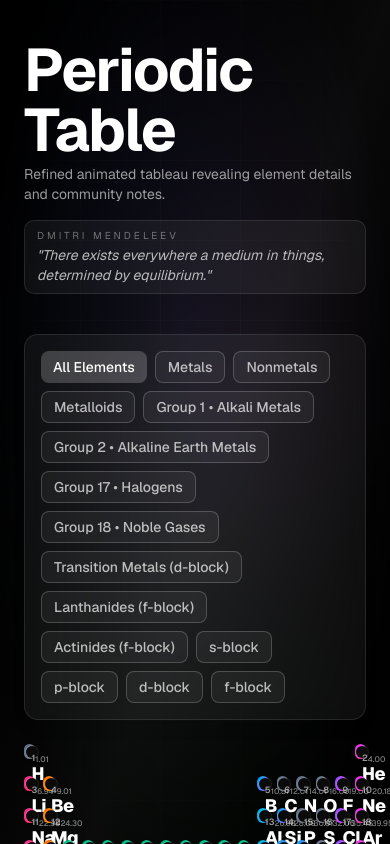
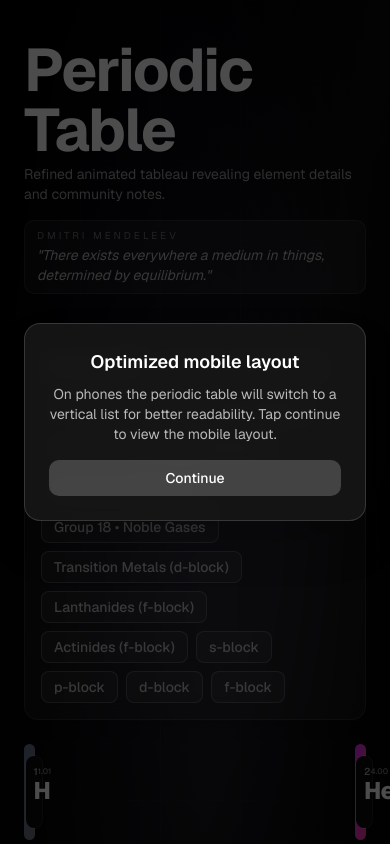
Before and after one commit to nimeduhansaka/Periodic-Table-UI, a Next.js app: page / in a window 390 px wide. Shown: the top 844 px of the page. Built offline with nearby package versions, Linux system fonts and the light colour scheme.

Commit message:
Fixed for mobile

```diff
--- a/src/components/ElementCard.js
+++ b/src/components/ElementCard.js
@@ -29,16 +29,16 @@ export default function ElementCard({ el, onClick }) {
       whileHover={{ scale: 1.05 }}
       whileTap={{ scale: 0.98 }}
       onClick={() => onClick(el)}
-      className={`relative aspect-square w-full min-w-0 rounded-lg bg-gradient-to-br ${color} p-[1.5px] shadow-sm`}
+      className={`relative w-full min-h-[96px] min-w-0 rounded-lg bg-gradient-to-br ${color} p-[1.5px] shadow-sm sm:aspect-square sm:min-h-0`}
     >
-      <div className="flex h-full w-full flex-col justify-between rounded-[9px] bg-neutral-950 p-1.5 text-left ring-1 ring-white/10">
-        <div className="flex items-center justify-between text-[9px] font-semibold text-white/60">
+      <div className="flex h-full w-full flex-col justify-between rounded-[9px] bg-neutral-950 p-2 text-left ring-1 ring-white/10 sm:p-1.5">
+        <div className="flex items-center justify-between text-[10px] font-semibold text-white/60 sm:text-[9px]">
           <span>{el.number}</span>
-          <span className="text-[8px] font-medium text-white/50">{atomicMass}</span>
+          <span className="text-[8px] font-medium text-white/50 sm:text-[8px]">{atomicMass}</span>
         </div>
         <div className="min-w-0">
-          <div className="text-lg font-extrabold leading-none tracking-tight text-white">{el.symbol}</div>
-          <div className="mt-0.5 truncate text-[9px] text-white/50" title={el.name}>{el.name}</div>
+          <div className="text-2xl font-extrabold leading-none tracking-tight text-white sm:text-lg">{el.symbol}</div>
+          <div className="mt-0.5 truncate text-[10px] text-white/50 sm:text-[9px]" title={el.name}>{el.name}</div>
         </div>
       </div>
     </motion.button>
--- a/src/components/ElementModal.js
+++ b/src/components/ElementModal.js
@@ -112,10 +112,10 @@ export default function ElementModal({ open, onClose, element }) {
           animate={{ y: 0, opacity: 1, scale: 1 }}
           exit={{ y: 10, opacity: 0, scale: 0.98 }}
           transition={{ type: "spring", stiffness: 260, damping: 22 }}
-          className="mx-4 w-[min(1000px,96vw)] overflow-hidden rounded-2xl border border-white/10 bg-neutral-950"
+          className="mx-2 flex w-full max-w-4xl flex-col overflow-hidden rounded-2xl border border-white/10 bg-neutral-950 shadow-2xl max-h-[90vh] sm:mx-4"
         >
-          <div className="flex items-center justify-between border-b border-white/10 p-4">
-            <div className="flex items-center gap-3">
+          <div className="flex flex-col gap-3 border-b border-white/10 p-4 sm:flex-row sm:items-center sm:justify-between">
+            <div className="flex flex-1 items-center gap-3">
               <div className="relative h-14 w-14 overflow-hidden rounded-lg ring-1 ring-white/10">
                 <div className="absolute inset-0 bg-gradient-to-br from-white/10 to-white/5" />
                 <img src={derived.image} alt={`${element.name}`} className="absolute inset-0 h-full w-full object-cover" onError={(e)=>{ e.currentTarget.style.display='none'; }} />
@@ -128,12 +128,17 @@ export default function ElementModal({ open, onClose, element }) {
                 <div className="text-xs text-white/60">Atomic No. {element.number} • Group {element.group}</div>
               </div>
             </div>
-            <button onClick={onClose} className="rounded-md px-3 py-1.5 text-sm text-white/70 hover:bg-white/5">Close</button>
+            <button
+              onClick={onClose}
+              className="self-end rounded-md px-3 py-1.5 text-sm text-white/70 hover:bg-white/5 sm:self-auto"
+            >
+              Close
+            </button>
           </div>
 
-          {/* Warnings */}
+          <div className="flex-1 overflow-y-auto">
             {(derived?.radioactive || derived?.toxic) && (
-            <div className="mx-4 mt-4 rounded-xl border border-yellow-500/20 bg-yellow-500/10 p-3 text-yellow-300">
+              <div className="mx-4 mt-4 rounded-xl border border-yellow-500/20 bg-yellow-500/10 p-3 text-yellow-300 sm:mx-6">
                 <div className="flex items-center gap-2 text-sm font-medium">
                   {derived.radioactive && (
                     <span className="inline-flex items-center gap-1"><RadiationIcon className="h-4 w-4"/> Radioactive</span>
@@ -149,8 +154,8 @@ export default function ElementModal({ open, onClose, element }) {
               </div>
             )}
 
-          <div className="grid grid-cols-1 gap-6 p-6 md:grid-cols-5">
-            <div className="md:col-span-3 space-y-5">
+            <div className="grid grid-cols-1 gap-5 p-4 pb-6 sm:p-6 lg:grid-cols-5">
+              <div className="space-y-5 lg:col-span-3">
                 <div className="grid grid-cols-1 gap-4 sm:grid-cols-2">
                   <div className={`rounded-xl bg-gradient-to-br ${gradientClass} p-[1.5px]`}>
                     <div className="rounded-[0.9rem] bg-neutral-950">
@@ -169,7 +174,7 @@ export default function ElementModal({ open, onClose, element }) {
                   {/* Key Facts */}
                   <div className="rounded-xl border border-white/10 bg-white/5 p-3">
                     <div className="text-sm font-semibold text-white/80">Key facts</div>
-                  <div className="mt-2 grid grid-cols-2 gap-3 text-sm sm:grid-cols-2">
+                    <div className="mt-3 grid grid-cols-2 gap-3 text-sm min-[420px]:grid-cols-2">
                       <Info label="Symbol" value={element.symbol} />
                       <Info label="Atomic Number" value={element.number} />
                       <Info label="Atomic Mass" value={atomicMassDisplay} />
@@ -193,9 +198,8 @@ export default function ElementModal({ open, onClose, element }) {
                 </div>
               </div>
 
-            {/* Contributions */}
-            <div className="md:col-span-2 space-y-3">
-              <div className="flex items-center justify-between">
+              <div className="space-y-3 lg:col-span-2">
+                <div className="flex flex-col gap-2 sm:flex-row sm:items-center sm:justify-between">
                   <div className="text-sm font-semibold text-white/80">User contributions</div>
                   {user ? (
                     <div className="flex items-center gap-2 text-xs text-white/60">
@@ -215,7 +219,7 @@ export default function ElementModal({ open, onClose, element }) {
                     value={text}
                     onChange={(e) => setText(e.target.value)}
                     placeholder="Add an extra detail, source, or usage..."
-                  className="h-24 w-full resize-none rounded-md bg-transparent p-2 text-sm text-white/80 outline-none placeholder:text-white/40"
+                    className="h-28 w-full resize-none rounded-md bg-transparent p-2 text-sm text-white/80 outline-none placeholder:text-white/40 sm:h-24"
                   />
                   <div className="mt-2 flex justify-end">
                     <button disabled={!user || !text.trim()} onClick={handleAdd} className="rounded-lg bg-white/10 px-3 py-1.5 text-sm text-white/80 ring-1 ring-white/10 transition enabled:hover:bg-white/20 disabled:opacity-40">Save</button>
@@ -236,6 +240,7 @@ export default function ElementModal({ open, onClose, element }) {
                 </div>
               </div>
             </div>
+          </div>
         </motion.div>
       </motion.div>
     </AnimatePresence>
--- a/src/components/PeriodicGrid.js
+++ b/src/components/PeriodicGrid.js
@@ -4,14 +4,31 @@ import ElementCard from "./ElementCard";
 import dynamic from "next/dynamic";
 
 const ElementModal = dynamic(() => import("./ElementModal"), { ssr: false });
+const MOBILE_NOTICE_STORAGE_KEY = "pt-mobile-notice";
 
 export default function PeriodicGrid({ selectedCategory = "all" }) {
   const [elements, setElements] = useState([]);
   const [selected, setSelected] = useState(null);
   const [open, setOpen] = useState(false);
+  const [isMobile, setIsMobile] = useState(false);
+  const [mobileAcknowledged, setMobileAcknowledged] = useState(false);
 
   useEffect(() => {
     fetch("/elements.json").then((r) => r.json()).then(setElements);
+  }, []);
+
+  useEffect(() => {
+    if (typeof window === "undefined") return;
+    const stored = window.sessionStorage.getItem(MOBILE_NOTICE_STORAGE_KEY);
+    if (stored === "1") setMobileAcknowledged(true);
+  }, []);
+
+  useEffect(() => {
+    if (typeof window === "undefined") return;
+    const handleResize = () => setIsMobile(window.innerWidth <= 640);
+    handleResize();
+    window.addEventListener("resize", handleResize);
+    return () => window.removeEventListener("resize", handleResize);
   }, []);
 
   const filteredElements = useMemo(() => {
@@ -141,8 +158,25 @@ export default function PeriodicGrid({ selectedCategory = "all" }) {
     return layout.map((row) => row.map((n) => (n ? mapByNumber.get(n) : null)));
   }, [filteredElements]);
 
+  const showVerticalLayout = isMobile && mobileAcknowledged;
+  const showMobileNotice = isMobile && !mobileAcknowledged;
+
   return (
     <div className="w-full">
+      {showVerticalLayout ? (
+        <div className="flex flex-col gap-2">
+          {filteredElements.map((el) => (
+            <ElementCard
+              key={el.number}
+              el={el}
+              onClick={(element) => {
+                setSelected(element);
+                setOpen(true);
+              }}
+            />
+          ))}
+        </div>
+      ) : (
         <div className="grid grid-cols-18 gap-2">
           {rows.map((row, rIdx) => (
             <div key={rIdx} className={`col-span-18 grid grid-cols-18 gap-2 ${rIdx >= 7 ? 'mt-4' : ''}`}>
@@ -164,8 +198,32 @@ export default function PeriodicGrid({ selectedCategory = "all" }) {
             </div>
           ))}
         </div>
+      )}
 
       <ElementModal open={open} onClose={() => setOpen(false)} element={selected} />
+
+      {showMobileNotice && (
+        <div className="fixed inset-0 z-40 flex items-center justify-center bg-black/70 px-6">
+          <div className="w-full max-w-sm rounded-2xl border border-white/15 bg-neutral-900/90 p-6 text-center shadow-2xl backdrop-blur">
+            <h3 className="text-lg font-semibold text-white">Optimized mobile layout</h3>
+            <p className="mt-2 text-sm text-white/70">
+              On phones the periodic table will switch to a vertical list for better readability.
+              Tap continue to view the mobile layout.
+            </p>
+            <button
+              className="mt-4 w-full rounded-lg bg-white/20 px-4 py-2 text-sm font-medium text-white transition hover:bg-white/30"
+              onClick={() => {
+                setMobileAcknowledged(true);
+                if (typeof window !== "undefined") {
+                  window.sessionStorage.setItem(MOBILE_NOTICE_STORAGE_KEY, "1");
+                }
+              }}
+            >
+              Continue
+            </button>
+          </div>
+        </div>
+      )}
     </div>
   );
 }
```
Lines whose indentation alone changed are shown as unchanged.
